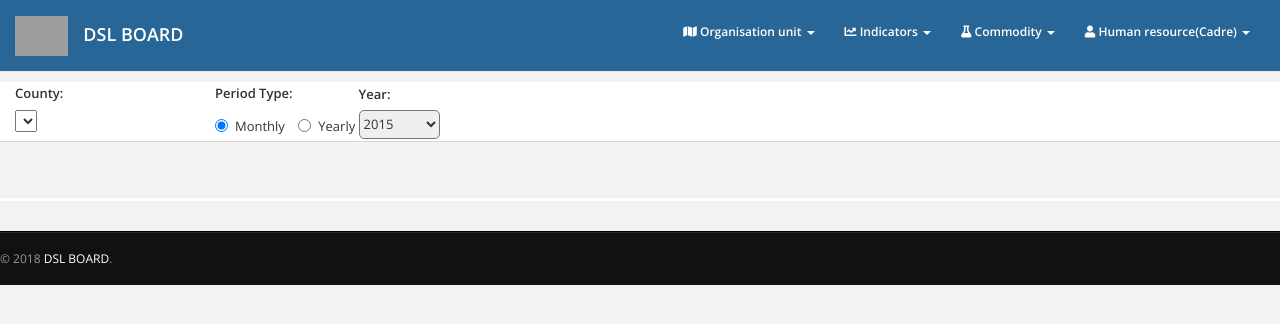
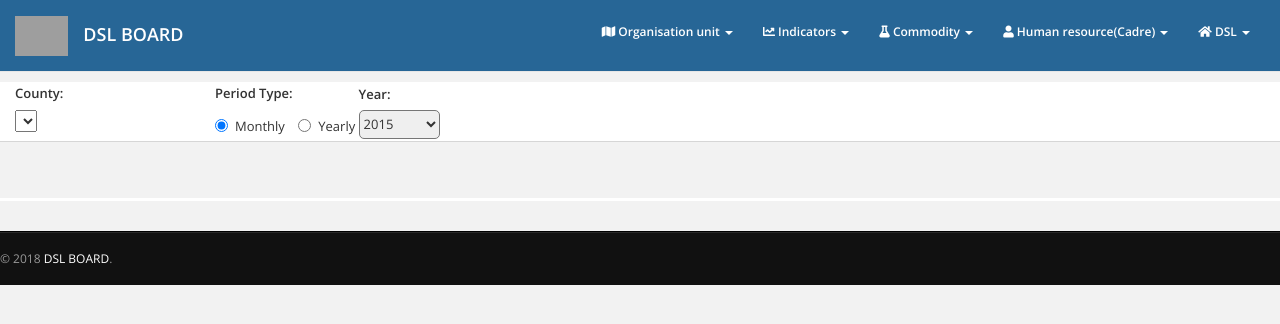
Before and after one commit to uonafya/DSL-portal, a Java web app: page /view/home/index.html in a window 1280 px wide. Shown: the top 324 px of the page. Run offline with Spring Boot 4, a stand-in JSP engine, Linux system fonts and the light colour scheme; lists and menus that the app fills with data are empty; the project's own start-up code is not run, and a stand-in starts its controllers and pages; some libraries are stand-ins or nearby versions; grey boxes are pictures that could not be loaded.

Commit message:
added dsl navigation btn

```diff
--- a/DSLWeb/src/main/webapp/view/home/index.html
+++ b/DSLWeb/src/main/webapp/view/home/index.html
@@ -80,6 +80,16 @@
 
                     <!-- Collect the nav links, forms, and other content for toggling -->
                     <div class="collapse navbar-collapse" id="bs-example-navbar-collapse-1">
+
+                        <ul class="nav navbar-nav pull-right">
+                            <li class="dropdown"><a href="#" class="dropdown-toggle" data-toggle="dropdown"><i
+                                          class="fa fa-home" aria-hidden="true"></i> DSL <b class="caret"></b></a>
+                                        <ul class="dropdown-menu" style="right: 0;left:auto;">
+                                    <li><a href="../index.html">DSL Home</a></li>
+                                    <li><a href="../analytics.html">DSL Analytics</a></li>
+                                </ul>
+                            </li>
+                        </ul>
 
                         <ul class="nav navbar-nav pull-right">
                             <li class="dropdown"><a href="#" class="dropdown-toggle" data-toggle="dropdown"><i
--- a/DSLWeb/src/main/webapp/view/index.html
+++ b/DSLWeb/src/main/webapp/view/index.html
@@ -112,7 +112,7 @@
                         </li>
                         <li>
                             <!--<a href="dashboard/dashboard.html" title="Dashboards" class="run_dashboards">Dashboard</a>-->
-                             <a href="#" title="Dashboards" class="run_dashboards">Dashboard</a>
+                             <a href="home/" title="Dashboards" class="run_dashboards">Dashboard</a>
                         </li>
                     </ul>
                 </div>
```
